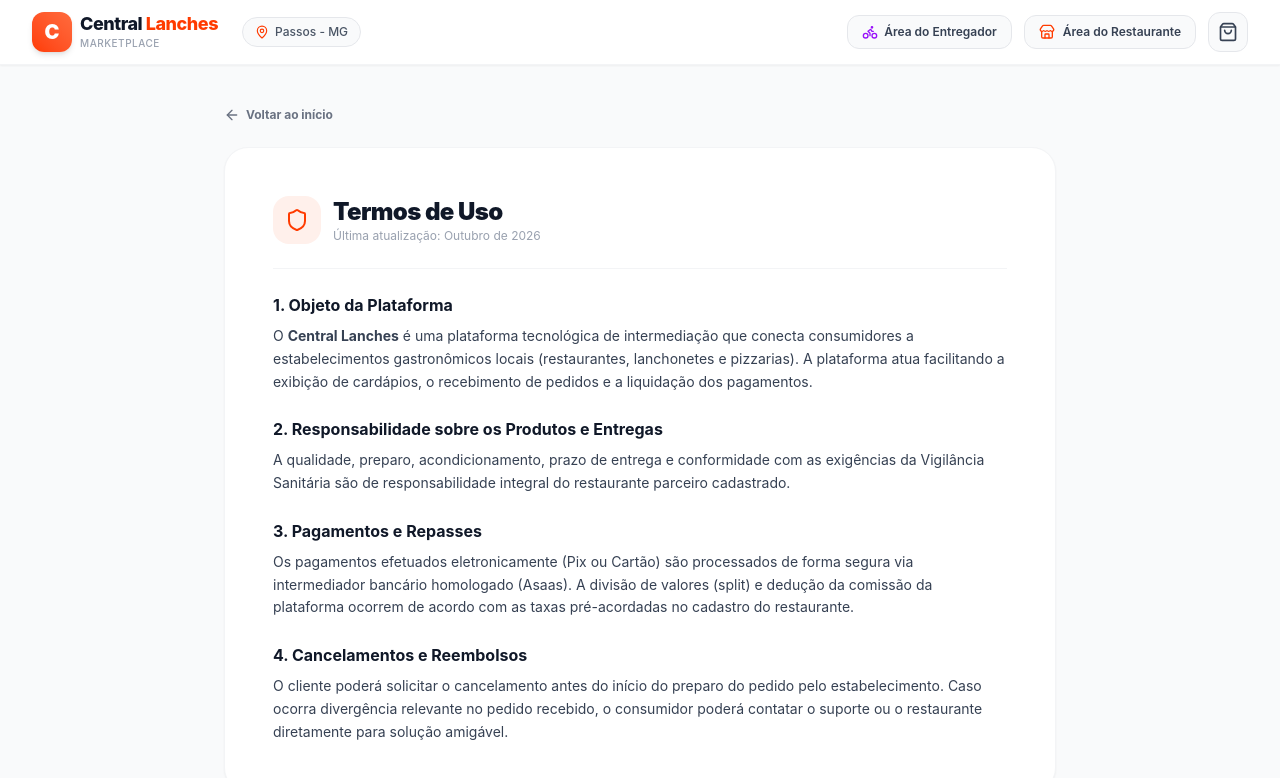
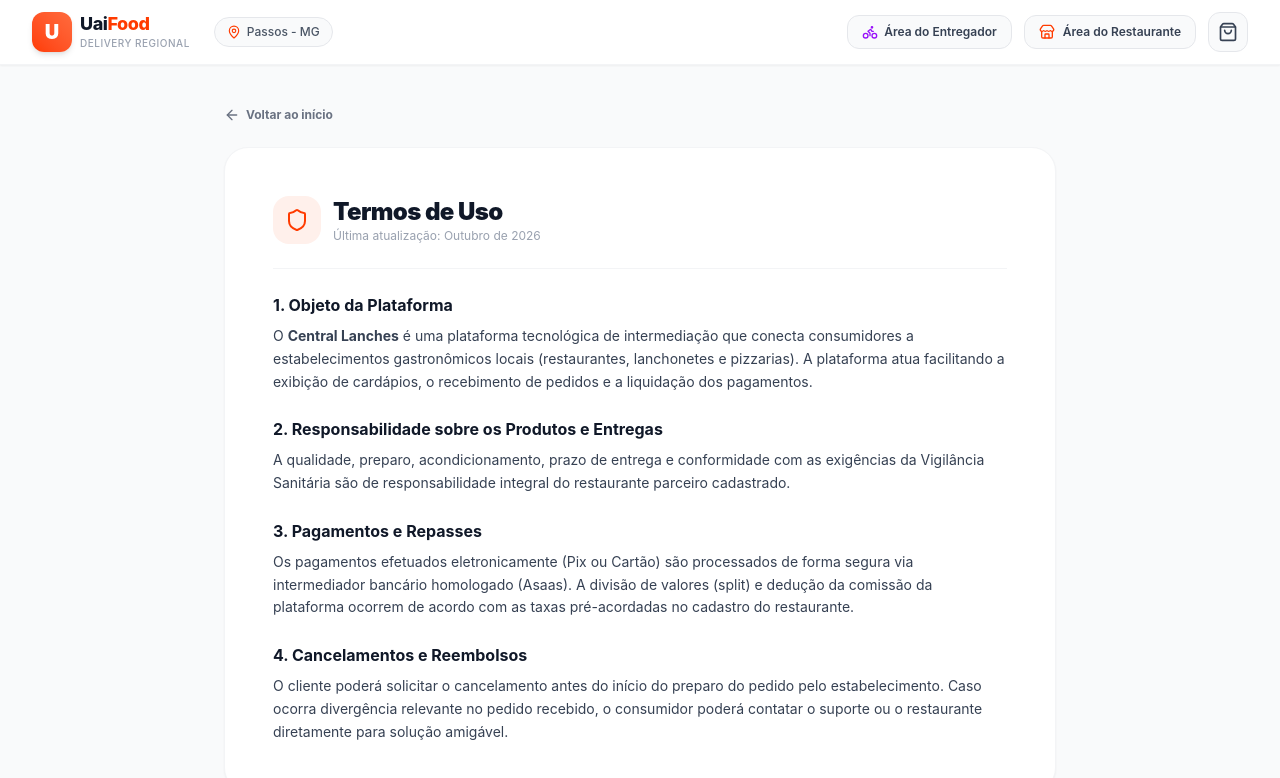
Before and after one commit to brunao16/Central-lanches, a Next.js app: page /termos in a window 1280 px wide. Shown: the top 778 px of the page. Built offline with nearby package versions, Linux system fonts and the light colour scheme.

Commit message:
feat: rebrand to UaiFood and update all assets and metadata

```diff
--- a/app/layout.tsx
+++ b/app/layout.tsx
@@ -22,13 +22,13 @@ export const viewport: Viewport = {
 };
 
 export const metadata: Metadata = {
-  title: "Central Lanches - O Melhor Delivery da Sua Cidade",
-  description: "Peça lanches, pizzas e porções dos melhores estabelecimentos locais.",
+  title: "UaiFood - O Delivery Oficial da Sua Cidade",
+  description: "Peça lanches, pizzas e porções dos melhores restaurantes e lanchonetes locais.",
   manifest: "/manifest.json",
   appleWebApp: {
     capable: true,
     statusBarStyle: "default",
-    title: "Central Lanches",
+    title: "UaiFood",
   },
 };
 
--- a/app/login/page.tsx
+++ b/app/login/page.tsx
@@ -78,7 +78,7 @@ export default function LoginPage() {
         <div className="text-center mb-8">
           <Link href="/" className="inline-flex items-center gap-2 mb-2">
             <div className="w-12 h-12 rounded-2xl bg-[#FF3B00] flex items-center justify-center text-white font-black text-2xl shadow-lg shadow-[#FF3B00]/25">
-              C
+              U
             </div>
           </Link>
           <h1 className="text-2xl font-black text-gray-900 tracking-tight">
@@ -87,7 +87,7 @@ export default function LoginPage() {
           <p className="text-sm text-gray-500 mt-1">
             {isSignUp
               ? 'Comece a vender ou pedir em sua cidade'
-              : 'Bem-vindo de volta ao Central Lanches'}
+              : 'Bem-vindo de volta ao UaiFood'}
           </p>
         </div>
 
--- a/components/Navbar.tsx
+++ b/components/Navbar.tsx
@@ -19,13 +19,13 @@ export const Navbar: React.FC<NavbarProps> = ({ currentCity = 'Passos - MG' }) =
         <div className="flex items-center gap-6">
           <Link href="/" className="flex items-center gap-2 group">
             <div className="w-10 h-10 rounded-xl bg-gradient-to-tr from-[#FF3B00] to-[#FF6B3D] flex items-center justify-center text-white font-black text-xl shadow-md group-hover:scale-105 transition-transform">
-              C
+              U
             </div>
             <div className="flex flex-col">
               <span className="font-extrabold text-lg leading-tight tracking-tight text-gray-900">
-                Central <span className="text-[#FF3B00]">Lanches</span>
+                Uai<span className="text-[#FF3B00]">Food</span>
               </span>
-              <span className="text-[10px] text-gray-400 font-medium uppercase tracking-wider">Marketplace</span>
+              <span className="text-[10px] text-gray-400 font-medium uppercase tracking-wider">Delivery Regional</span>
             </div>
           </Link>
 
--- a/lib/thermalPrinter.ts
+++ b/lib/thermalPrinter.ts
@@ -47,7 +47,7 @@ export function printThermalOrder(order: any, restaurantName: string) {
       <body>
         <div class="text-center">
           <div style="font-size: 16px;" class="bold">${restaurantName.toUpperCase()}</div>
-          <div style="font-size: 11px;">CENTRAL LANCHES DELIVERY</div>
+          <div style="font-size: 11px;">UAIFOOD DELIVERY</div>
         </div>
         <div class="divider"></div>
         <div class="text-center" style="font-size: 18px; font-weight: bold; padding: 4px 0;">
```
Also changed, not shown: public/manifest.json.
